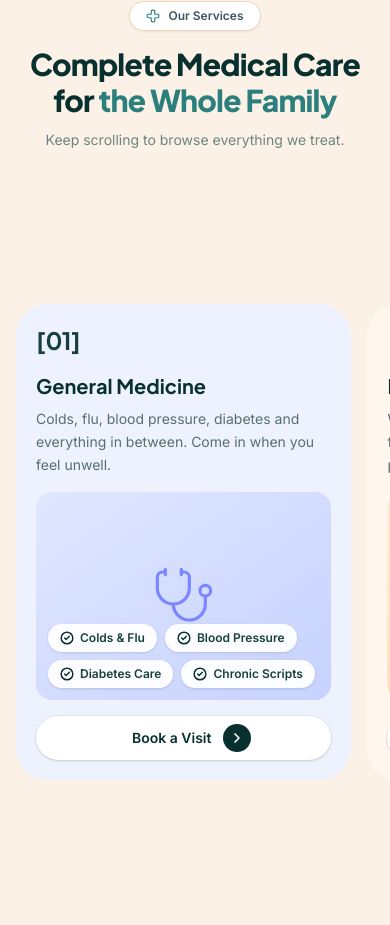
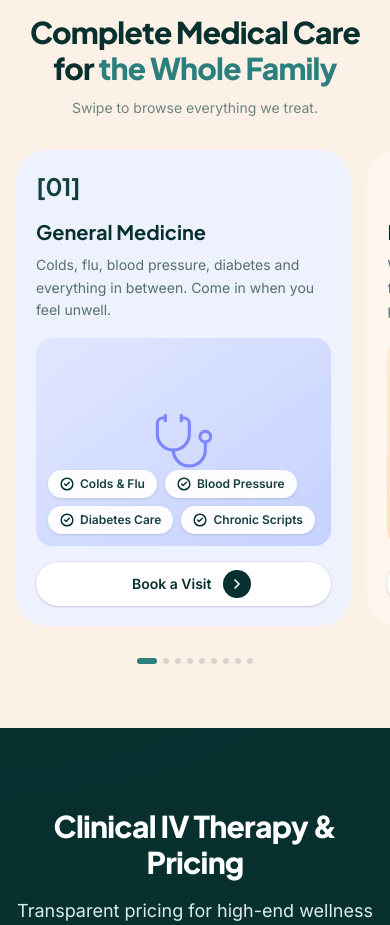
Before and after one commit to adamtheassassin/Dr-Mukanzila-s-Surgery, a Next.js app: page / in a window 390 px wide. Shown: the part 1349-2274 px from the top of the page. Built offline with nearby package versions, Linux system fonts and the light colour scheme.

Commit message:
no horizontal scroll on mobile

```diff
--- a/app/globals.css
+++ b/app/globals.css
@@ -50,44 +50,3 @@ body {
 .no-scrollbar::-webkit-scrollbar {
   display: none;
 }
-
-/*
- * Mobile services: scroll-driven horizontal showcase.
- *
- * Phones whose browser supports CSS scroll-driven animations (iOS 26+ Safari,
- * Chrome 115+) get .services-cssjack — the same "scroll down, cards slide
- * sideways" effect as desktop, but driven by the compositor with zero lag.
- * Everyone else keeps the .services-fallback swipe carousel. These rules are
- * unlayered so they win over Tailwind utilities; the media query keeps them
- * from ever overriding the sm:hidden on desktop.
- */
-.services-cssjack {
-  display: none;
-  view-timeline: --services block;
-}
-
-@supports (animation-timeline: scroll()) {
-  @media (width < 640px) {
-    .services-cssjack {
-      display: block;
-    }
-
-    .services-fallback {
-      display: none;
-    }
-  }
-}
-
-/* The track is width: max-content, so -100% is its full width and
-   calc(-100% + 100vw) parks the last card flush with the right edge. */
-.services-track {
-  animation: services-slide linear both;
-  animation-timeline: --services;
-  animation-range: contain 0% contain 100%;
-}
-
-@keyframes services-slide {
-  to {
-    transform: translateX(calc(-100% + 100vw));
-  }
-}
--- a/app/page.tsx
+++ b/app/page.tsx
@@ -344,58 +344,9 @@ function ServiceCard({ service, index }: { service: (typeof SERVICES)[number]; i
   );
 }
 
-// Mobile, preferred: the same scroll-driven horizontal effect as desktop, but
-// via CSS scroll-driven animations (animation-timeline) instead of JS, so it
-// runs on the compositor thread with zero scroll lag. Only shown when the
-// browser supports it (see .services-cssjack in globals.css) — otherwise the
-// MobileServices swipe carousel below is shown instead. The keyframe travels
-// translateX(calc(-100% + 100vw)), so only the section height (which sets the
-// 1:1 scroll speed) needs measuring, once, off the scroll path.
-function MobileServicesScrollJack() {
-  const trackRef = useRef<HTMLDivElement>(null);
-  const [range, setRange] = useState(0);
-
-  useEffect(() => {
-    const measure = () => {
-      if (trackRef.current) {
-        setRange(Math.max(0, trackRef.current.offsetWidth - window.innerWidth));
-      }
-    };
-    measure();
-    window.addEventListener("resize", measure);
-    return () => window.removeEventListener("resize", measure);
-  }, []);
-
-  return (
-    <section
-      className="services-cssjack relative bg-cream-50 pt-24"
-      style={{ height: range ? `calc(100dvh + ${range}px)` : "500vh" }}
-    >
-      {/* Title sits above the sticky viewport so it scrolls away */}
-      <div className="mx-auto mb-6 max-w-3xl px-4 text-center">
-        <span className="inline-flex items-center gap-2 rounded-full bg-white px-4 py-1.5 text-xs font-semibold text-ink-700 shadow-sm ring-1 ring-cream-200">
-          <Cross className="h-3.5 w-3.5 text-brand-600" strokeWidth={2} />
-          Our Services
-        </span>
-        <h2 className="mt-4 font-display text-3xl font-extrabold tracking-tight text-brand-950">
-          Complete Medical Care for <span className="text-brand-600">the Whole Family</span>
-        </h2>
-        <p className="mt-3 text-sm text-ink-500">Keep scrolling to browse everything we treat.</p>
-      </div>
-      <div className="sticky top-[68px] flex h-[calc(100dvh-68px)] flex-col justify-center overflow-hidden pb-10">
-        <div ref={trackRef} className="services-track flex w-max gap-4 px-4 will-change-transform">
-          {SERVICES.map((service, i) => (
-            <ServiceCard key={service.name} service={service} index={i} />
-          ))}
-        </div>
-      </div>
-    </section>
-  );
-}
-
-// Mobile, fallback: a native horizontal snap carousel. The browser composites
-// native scrolling off the main thread, unlike a JS scroll-linked transform,
-// so it stays smooth on real phones.
+// Mobile: a native horizontal snap carousel. The browser composites native
+// scrolling off the main thread, unlike a JS scroll-linked transform, so it
+// stays smooth on real phones.
 function MobileServices() {
   const scrollerRef = useRef<HTMLDivElement>(null);
   const [active, setActive] = useState(0);
@@ -417,7 +368,7 @@ function MobileServices() {
   };
 
   return (
-    <section className="services-fallback bg-cream-50 py-16 sm:hidden">
+    <section className="bg-cream-50 py-16 sm:hidden">
       <div className="mx-auto mb-8 max-w-3xl px-4 text-center">
         <span className="inline-flex items-center gap-2 rounded-full bg-white px-4 py-1.5 text-xs font-semibold text-ink-700 shadow-sm ring-1 ring-cream-200">
           <Cross className="h-3.5 w-3.5 text-brand-600" strokeWidth={2} />
@@ -517,7 +468,6 @@ function DesktopServices() {
 function ServicesShowcase() {
   return (
     <div id="services" className="scroll-mt-24">
-      <MobileServicesScrollJack />
       <MobileServices />
       <DesktopServices />
     </div>
```
